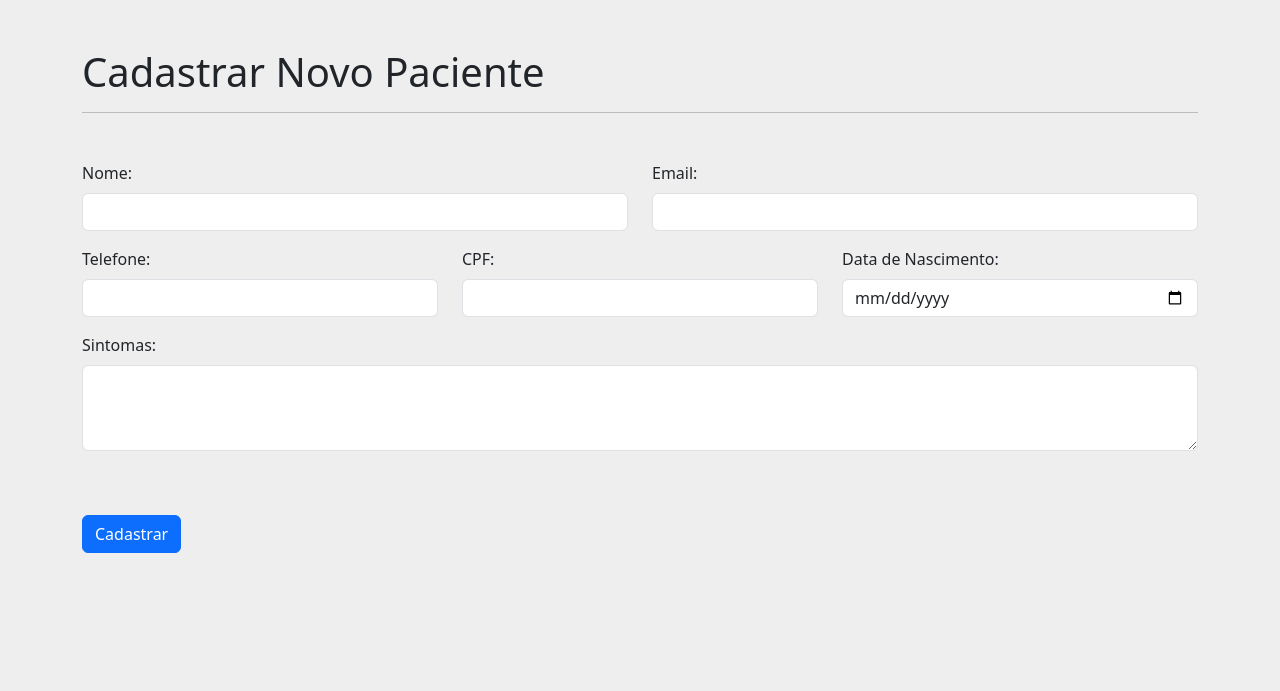
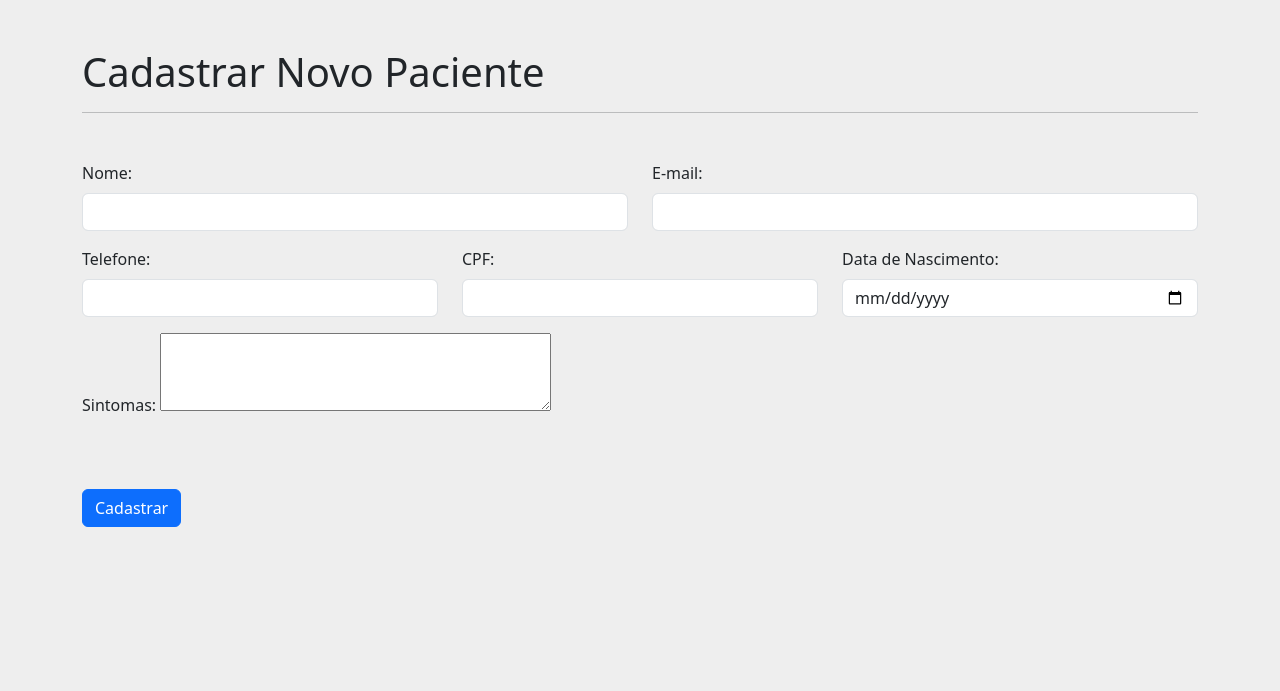
Before and after one commit to dev-alexmachado/sistema_django_noturno, a Django app: page /novoPaciente/ in a window 1280 px wide. Shown: the part 56-747 px from the top of the page. Run offline with Django 5.2, Linux system fonts and the light colour scheme; a user stored in the database is signed in.

Commit message:
Commit do dia 08/10/2026

```diff
--- /dev/null
+++ b/apps/crud/forms.py
@@ -0,0 +1,61 @@
+from django import forms
+from .models import Paciente
+
+
+class PacienteForm(forms.ModelForm):
+    class Meta:
+        model = Paciente
+        fields = ['nome','cpf','email','telefone','data_nascimento','sintomas']
+        widgets = {
+            'nome':forms.TextInput(
+                attrs={
+                    'class':"form-control",
+                    'id':"nome",
+                    'required':True,
+                },
+            ),
+            'cpf':forms.TextInput(
+                attrs={
+                    'class':"form-control",
+                    'id':"cpf",
+                    'required':True,
+                },
+            ),
+            'email':forms.EmailInput(
+                attrs={
+                    'class':"form-control",
+                    'id':"email",
+                    'required':True,
+                },
+            ),
+            'telefone':forms.TelInput(
+                attrs={
+                    'class':"form-control",
+                    'id':"telefone",
+                    'required':True,
+                },
+            ),
+            'data_nascimento':forms.DateInput(
+                format='%Y-%m-%d',
+                attrs={
+                    'type':"date",
+                    'class':"form-control",
+                    'id':"data_nascimento",
+                    'required':True,
+                },
+            ),
+            'sintomas':forms.Textarea(
+                attrs={
+                    'id':"sintomas",
+                    'rows':3,
+                },
+            ),
+        }
+        error_messages = {
+            'email':{
+                'unique': "E-mail já cadastrado.",
+            },
+            'cpf':{
+                'unique': "CPF já cadastrado.",
+            },
+        }
--- /dev/null
+++ b/apps/crud/templates/includes/form.html
@@ -0,0 +1,32 @@
+<div class="row mt-5">
+    <div class="col-12 col-md-6 mb-3">
+        <label for="{{ form.nome.id_for_label }}" class="form-label">Nome:</label>
+        {{ form.nome }}
+    </div>
+    <div class="col-12 col-md-6 mb-3">
+        <label for="{{ form.email.id_for_label }}" class="form-label">E-mail:</label>
+        {{ form.email }}
+        {% for erro in form.email.errors %}
+            <small>{{ erro }}</small>
+        {% endfor %}
+    </div>
+    <div class="col-12 col-md-6 col-lg-4 mb-3">
+        <label for="{{ form.telefone.id_for_label }}" class="form-label">Telefone:</label>
+        {{ form.telefone }}
+    </div>
+    <div class="col-12 col-md-6 col-lg-4 mb-3">
+        <label for="{{ form.cpf.id_for_label }}" class="form-label">CPF:</label>
+        {{ form.cpf }}
+        {% for erro in form.cpf.errors %}
+            <small>{{ erro }}</small>
+        {% endfor %}
+    </div>
+    <div class="col-12 col-md-6 col-lg-4 mb-3">
+        <label for="{{ form.data_nascimento.id_for_label }}" class="form-label">Data de Nascimento:</label>
+        {{ form.data_nascimento }}
+    </div>
+    <div class="col-12 mb-3">
+        <label for="{{ form.sintomas.id_for_label }}" class="form-label">Sintomas:</label>
+        {{ form.sintomas }}
+    </div>
+</div>
--- a/apps/crud/templates/novo-paciente.html
+++ b/apps/crud/templates/novo-paciente.html
@@ -9,36 +9,9 @@
 {% if error %}<p>{{ error }}</p>{% endif %}
 <form action="{% url 'novo-paciente' %}" method="POST">
     {% csrf_token %}
-    <div class="row mt-5">
-        <div class="col-12 col-md-6 mb-3">
-            <label for="nome" class="form-label">Nome:</label>
-            <input type="text" class="form-control" id="nome" name="nome" required>
-        </div>
-        <div class="col-12 col-md-6 mb-3">
-            <label for="email" class="form-label">Email:</label>
-            <input type="email" class="form-control" id="email" name="email" required>
-        </div>
-        <div class="col-12 col-md-6 col-lg-4 mb-3">
-            <label for="telefone" class="form-label">Telefone:</label>
-            <input type="text" class="form-control" id="telefone" name="telefone" required>
-        </div>
-        <div class="col-12 col-md-6 col-lg-4 mb-3">
-            <label for="cpf" class="form-label">CPF:</label>
-            <input type="text" class="form-control" id="cpf" name="cpf" required>
-        </div>
-        <div class="col-12 col-md-6 col-lg-4 mb-3">
-            <label for="data_nascimento" class="form-label">Data de Nascimento:</label>
-            <input type="date" class="form-control" id="data_nascimento" name="data_nascimento" required>
-        </div>
-        <div class="col-12 mb-3">
-            <label for="sintomas" class="form-label">
-                Sintomas:
-            </label>
-            <textarea class="form-control" rows="3" name="sintomas" id="sintomas"></textarea>
-        </div>
-        <div class="d-flex justify-content-start mt-5 mb-5">
-            <button type="submit" class="btn btn-primary">Cadastrar</button>
-        </div>
+    {% include 'includes/form.html' %}
+    <div class="d-flex justify-content-start mt-5 mb-5">
+        <button type="submit" class="btn btn-primary">Cadastrar</button>
     </div>
 </form>
 
--- a/apps/crud/views.py
+++ b/apps/crud/views.py
@@ -1,6 +1,7 @@
 from django.contrib.auth.decorators import login_required
 from django.shortcuts import render, redirect
 from .models import Paciente
+from .forms import PacienteForm
 
 # Create your views here.
 @login_required
@@ -12,20 +13,15 @@ def index(request):
 @login_required
 def novo_paciente(request):
     if request.method == 'POST':
-        nome = request.POST.get('nome')
-        cpf = request.POST.get('cpf')
-        email = request.POST.get('email')
-        telefone = request.POST.get('telefone')
-        data_nascimento = request.POST.get('data_nascimento')
-        Paciente.objects.create(
-            nome=nome,
-            cpf=cpf,
-            email=email,
-            telefone=telefone,
-            data_nascimento=data_nascimento
-        )
-        return redirect('novo_paciente_sucesso')
-    return render(request, "novo-paciente.html")
+        form = PacienteForm(request.POST)
+        if form.is_valid():
+            form.save()
+            return redirect('novo_paciente_sucesso')
+    else:
+        form = PacienteForm()
+    return render(request, "novo-paciente.html",{
+        'form':form,
+    })
 
 
 @login_required
@@ -37,16 +33,16 @@ def novo_paciente_sucesso(request):
 def alterar_paciente(request,codigo_paciente):
     paciente = Paciente.objects.get(codigo_paciente=codigo_paciente)
     if request.method == 'POST':
-        paciente.nome = request.POST.get('nome')
-        paciente.cpf = request.POST.get('cpf')
-        paciente.email = request.POST.get('email')
-        paciente.telefone = request.POST.get('telefone')
-        paciente.data_nascimento = request.POST.get('data_nascimento')
-
-        paciente.save()
-
-        return redirect('index')
-    return render(request, "alterar_dados.html", {'paciente':paciente})
+        form = PacienteForm(request.POST, instance=paciente)
+        if form.is_valid():
+            form.save()
+            return redirect('index')
+    else:
+        form = PacienteForm(instance=paciente)
+    return render(request, 'alterar_dados.html',{
+        'form':form,
+        'paciente':paciente,
+    })
 
 
 @login_required
```
Also changed, not shown: apps/crud/templates/alterar_dados.html (+3 -24 lines).
